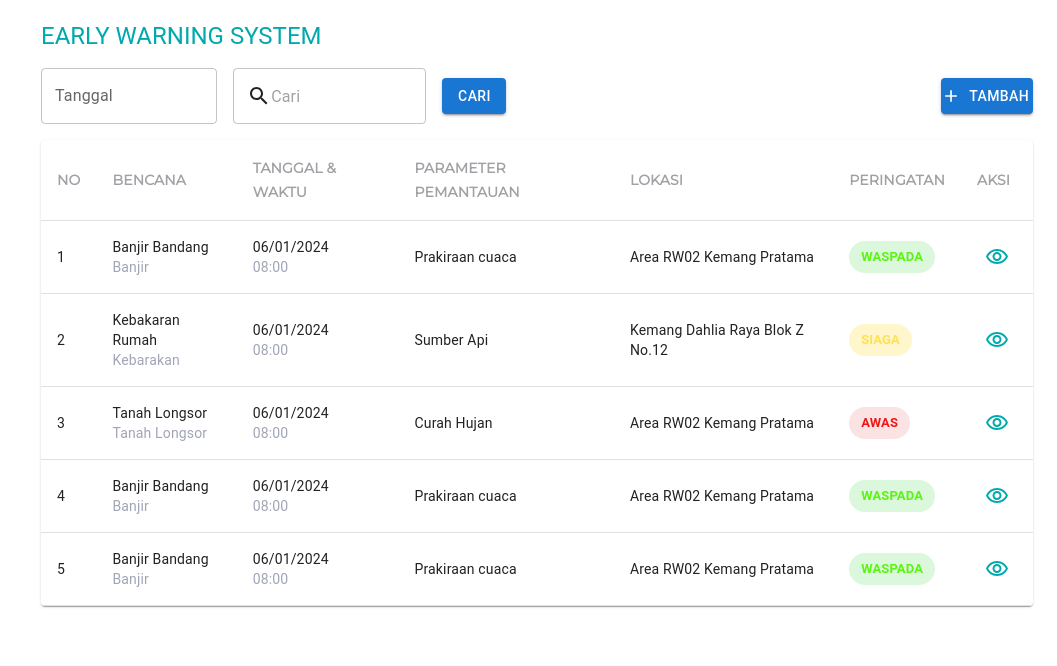
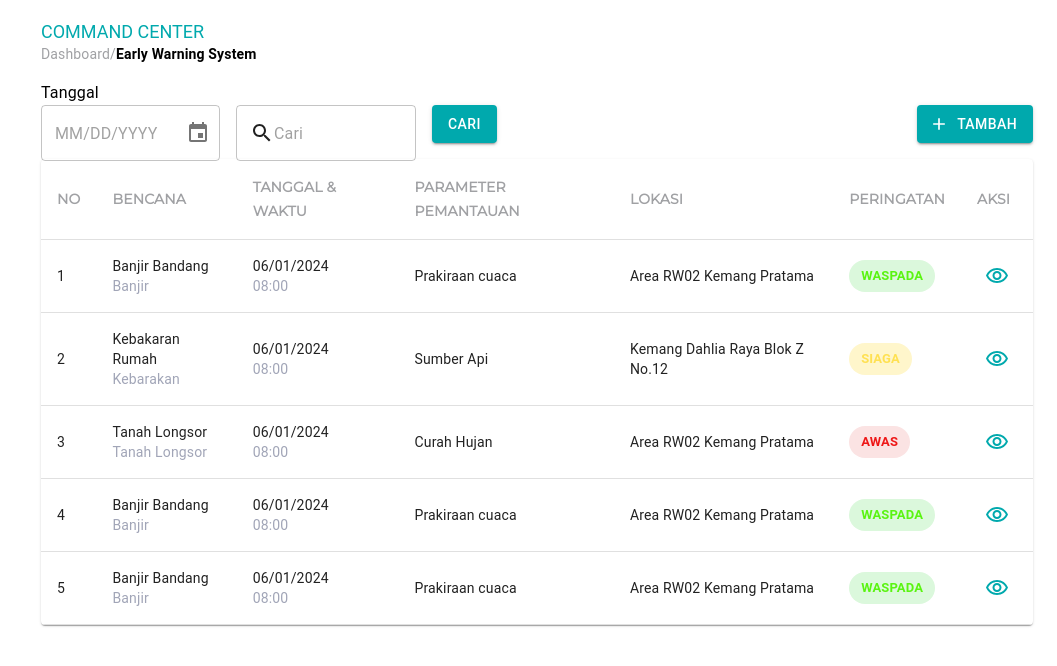
Before and after one commit to ery2611/Smart-RW, a React (Create React App) app: page / in a window 1280 px wide. Shown: the top 666 px of the page, without its empty margins (223-1280 px from the left). Built offline with nearby package versions, Linux system fonts and the light colour scheme.

Commit message:
Early Warning System

```diff
--- a/package.json
+++ b/package.json
@@ -12,6 +12,7 @@
     "@testing-library/react": "^13.4.0",
     "@testing-library/user-event": "^13.5.0",
     "date-fns": "^2.30.0",
+    "dayjs": "^1.11.12",
     "react": "^18.3.1",
     "react-dom": "^18.3.1",
     "react-scripts": "5.0.1",
--- /dev/null
+++ b/src/Components/Datepicker/Index.js
@@ -0,0 +1,46 @@
+import * as React from "react";
+import { DemoItem } from "@mui/x-date-pickers/internals/demo";
+import { LocalizationProvider } from "@mui/x-date-pickers/LocalizationProvider";
+import { AdapterDayjs } from "@mui/x-date-pickers/AdapterDayjs";
+import { DesktopDatePicker } from "@mui/x-date-pickers/DesktopDatePicker";
+import Box from "@mui/material/Box";
+
+export default function Datepicker() {
+  const [cleared, setCleared] = React.useState(false);
+
+  React.useEffect(() => {
+    if (cleared) {
+      const timeout = setTimeout(() => {
+        setCleared(false);
+      }, 1500);
+
+      return () => clearTimeout(timeout);
+    }
+    return () => {};
+  }, [cleared]);
+
+  return (
+    <LocalizationProvider dateAdapter={AdapterDayjs}>
+      <Box
+        sx={{
+          width: "179px",
+          height: "100%",
+          display: "flex",
+          justifyContent: "center",
+          position: "relative",
+        }}
+      >
+        <DemoItem>
+          <DesktopDatePicker
+            sx={{ width: 179, height: 38, fontSize: 12 }}
+            slotProps={{
+              field: { clearable: true, onClear: () => setCleared(true) },
+            }}
+          />
+        </DemoItem>
+
+        {cleared && console.log("Field cleared!")}
+      </Box>
+    </LocalizationProvider>
+  );
+}
--- a/src/Pages/EWS/Index.js
+++ b/src/Pages/EWS/Index.js
@@ -15,11 +15,9 @@ import {
 } from "@mui/material";
 import Chip from "@mui/material/Chip";
 import VisibilityOutlinedIcon from "@mui/icons-material/VisibilityOutlined";
-import { DatePicker } from "@mui/x-date-pickers";
-import { AdapterDateFns } from "@mui/x-date-pickers/AdapterDateFns";
-import { LocalizationProvider } from "@mui/x-date-pickers";
 import SearchIcon from "@mui/icons-material/Search";
 import AddIcon from "@mui/icons-material/Add";
+import Datepicker from "../../Components/Datepicker/Index";
 
 const data = [
   {
@@ -100,14 +98,7 @@ const getPeringatanColor = (peringatan) => {
 };
 
 const EWS = () => {
-  const [selectedDate, setSelectedDate] = useState(null);
   const [searchText, setSearchText] = useState("");
-
-  const handleDateChange = (date) => {
-    setSelectedDate(date);
-    // Lakukan pencarian atau filter data berdasarkan tanggal jika perlu
-  };
-
   const handleSearchChange = (event) => {
     setSearchText(event.target.value);
   };
@@ -122,24 +113,33 @@ const EWS = () => {
 
   return (
     <div>
-      <Typography variant="h5" sx={{ marginBottom: 2, color: "#00A9AD" }}>
-        EARLY WARNING SYSTEM
-      </Typography>
+      <Stack direction="column">
+        <Typography
+          variant="h5"
+          sx={{ marginBottom: 0, color: "#00A9AD", fontSize: 18 }}
+        >
+          COMMAND CENTER
+        </Typography>
+        <Stack direction="row" sx={{ marginBottom: 2, fontSize: 14 }}>
+          <Typography variant="h8" sx={{ color: "#A0A1A4" }}>
+            Dashboard/
+          </Typography>
+          <Typography variant="h9" sx={{ color: "black", fontWeight: "bold" }}>
+            Early Warning System
+          </Typography>
+        </Stack>
+        <Typography variant="h9" sx={{ color: "black", fontWeight: "hin" }}>
+          Tanggal
+        </Typography>
+      </Stack>
       <Stack
         direction="row"
         spacing={2}
         alignItems="center"
         sx={{ marginBottom: 2 }}
       >
-        <LocalizationProvider dateAdapter={AdapterDateFns}>
-          <DatePicker
-            value={selectedDate}
-            onChange={handleDateChange}
-            renderInput={(params) => <TextField {...params} />}
-            inputFormat="dd/MM/yyyy"
-            label="Tanggal"
-          />
-        </LocalizationProvider>
+        <Datepicker sx={{ height: 1 }} />
+
         <TextField
           value={searchText}
           onChange={handleSearchChange}
@@ -147,16 +147,26 @@ const EWS = () => {
           InputProps={{
             startAdornment: <SearchIcon />,
           }}
+          sx={{ width: 180, height: 38 }}
         />
-        <Button variant="contained" color="primary" onClick={handleSearch}>
+        <Button
+          variant="contained"
+          onClick={handleSearch}
+          sx={{ backgroundColor: "#00A9AD", height: 38 }}
+        >
           CARI
         </Button>
         <Button
           variant="contained"
-          color="primary"
           onClick={handleAdd}
           startIcon={<AddIcon />}
-          style={{ marginLeft: 435 }}
+          sx={{
+            backgroundColor: "#00A9AD",
+            height: 38,
+            display: "flex",
+            alignItems: "center",
+          }}
+          style={{ marginLeft: "auto" }}
         >
           TAMBAH
         </Button>
```
Also changed, not shown: 1 other file (tests, documents, lock files or other folders).
